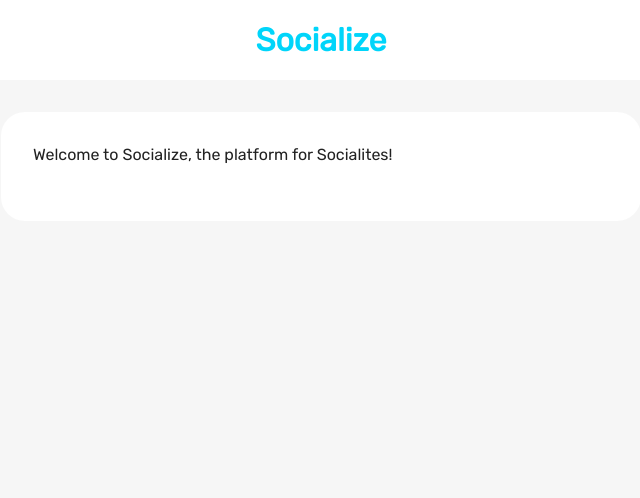
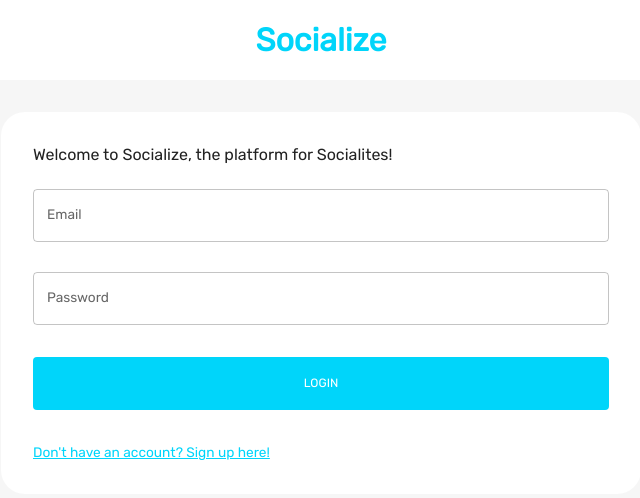
Before and after one commit to kruciall/Socializer, a React (Create React App) app in the folder client/: page / in a window 1280 px wide. Shown: the top 498 px of the page, without its empty margins (319-959 px from the left). Built offline with nearby package versions, Linux system fonts and the light colour scheme.

Commit message:
finish implement login and register forms and add authorization protection for /home and /profile page

```diff
--- a/client/src/App.js
+++ b/client/src/App.js
@@ -11,6 +11,7 @@
 function App() {
   const mode = useSelector((state) => state.mode);
   const theme = useMemo(() => createTheme(themeSettings(mode)), [mode]);
+  const isAuth = Boolean(useSelector((state) => state.token));
 
   return (
     <div className="app">
@@ -19,8 +20,8 @@
           <CssBaseline />
           <Routes>
             <Route path="/" element={<LoginPage />} />
-            <Route path="/home" element={<HomePage />} />
-            <Route path="/profile/:userId" element={<ProfilePage />} />
+            <Route path="/home" element={isAuth ? <HomePage /> : <Navigate to="/" />} />
+            <Route path="/profile/:userId" element={isAuth ? <ProfilePage /> : <Navigate to="/" />} />
           </Routes>
         </ThemeProvider>
       </BrowserRouter>
--- a/client/src/scenes/loginPage/Form.jsx
+++ b/client/src/scenes/loginPage/Form.jsx
@@ -56,7 +56,58 @@
   const isLogin = pageType === "login";
   const isRegister = pageType === "register";
 
-  const handleFormSubmit = async (values, onSubmitProps) => { };
+  const register = async (values, onSubmitProps) => {
+    // this will allow us to send form information with image
+    const formData = new FormData();
+    for (let value in values) {
+      formData.append(value, values[value])
+    }
+    formData.append('picturePath', values.picture.name);
+
+    const savedUserResponse = await fetch(
+      "http://localhost:3001/auth/register",
+      {
+        method: "POST",
+        body: formData,
+      }
+    );
+    const savedUser = await savedUserResponse.json();
+    onSubmitProps.resetForm();
+
+    if (savedUser) {
+      setPageType("login");
+    }
+  }
+
+  const login = async (values, onSubmitProps) => {
+    const loggedInResponse = await fetch(
+      "http://localhost:3001/auth/login",
+      {
+        method: "POST",
+        headers: { "Content-Type" : "application/json"},
+        body: JSON.stringify(values),
+      }
+    );
+    const loggedIn = await loggedInResponse.json();
+    onSubmitProps.resetForm();
+
+    if (loggedIn) {
+      dispatch (
+        setLogin({
+          user: loggedIn.user,
+          token: loggedIn.token,
+        })
+      );
+      navigate("/home");
+    }
+  };
+
+  const handleFormSubmit = async (values, onSubmitProps) => {
+    if (isLogin) await login(values, onSubmitProps);
+    if (isRegister) await register(values, onSubmitProps);
+
+
+   };
 
   return (
     <Formik
@@ -83,6 +134,7 @@
               "& > div": { gridColumn: isNonMobile ? undefined : "span 4" },
             }}
           >
+            {/* REGISTER FORM */}
             {isRegister && (
               <>
                 <TextField
@@ -145,7 +197,7 @@
                         sx={{ "&:hover": { cursor: "pointer" } }}
                       >
                         <input {...getInputProps()} />
-                        {!values.picture? (
+                        {!values.picture ? (
                           <p>Add Picture Here</p>
                         ) : (
                           <FlexBetween>
@@ -157,10 +209,64 @@
                       </Box>
                     )}
                   </Dropzone>
-
                 </Box>
               </>
             )}
+            {/* LOGIN FORM */}
+            <TextField
+              label="Email"
+              onBlur={handleBlur}
+              onChange={handleChange}
+              value={values.email}
+              name="email"
+              error={Boolean(touched.email) && Boolean(errors.email)}
+              helperText={touched.email && errors.email}
+              sx={{ gridColumn: "span 4" }}
+            />
+            <TextField
+              label="Password"
+              type="password"
+              onBlur={handleBlur}
+              onChange={handleChange}
+              value={values.password}
+              name="password"
+              error={Boolean(touched.password) && Boolean(errors.password)}
+              helperText={touched.password && errors.password}
+              sx={{ gridColumn: "span 4" }}
+            />
+          </Box>
+
+          {/* BUTTONS */}
+          <Box>
+            <Button
+              fullWidth
+              type="submit"
+              sx={{
+                m: "2rem 0",
+                p: "1rem",
+                backgroundColor: palette.primary.main,
+                color: palette.background.alt,
+                "&:hover": { color: palette.primary.main },
+              }}
+            >
+              {isLogin ? "LOGIN" : "REGISTER"}
+            </Button>
+            <Typography
+              onClick={() => {
+                setPageType(isLogin ? "register" : "login");
+                resetForm();
+              }}
+              sx={{
+                textDecoration: "underline",
+                color: palette.primary.main,
+                "&:hover": {
+                  cursor: "pointer",
+                  color: palette.primary.light,
+                },
+              }}
+            >
+              {isLogin ? "Don't have an account? Sign up here!" : "Already have an account? Log in here!"}
+            </Typography>
           </Box>
         </form>
       )}
```
